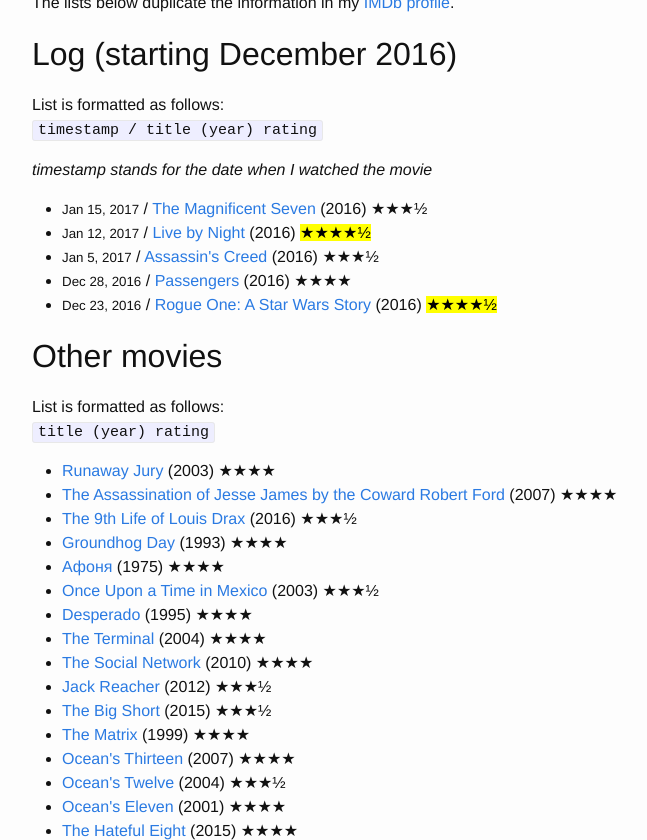
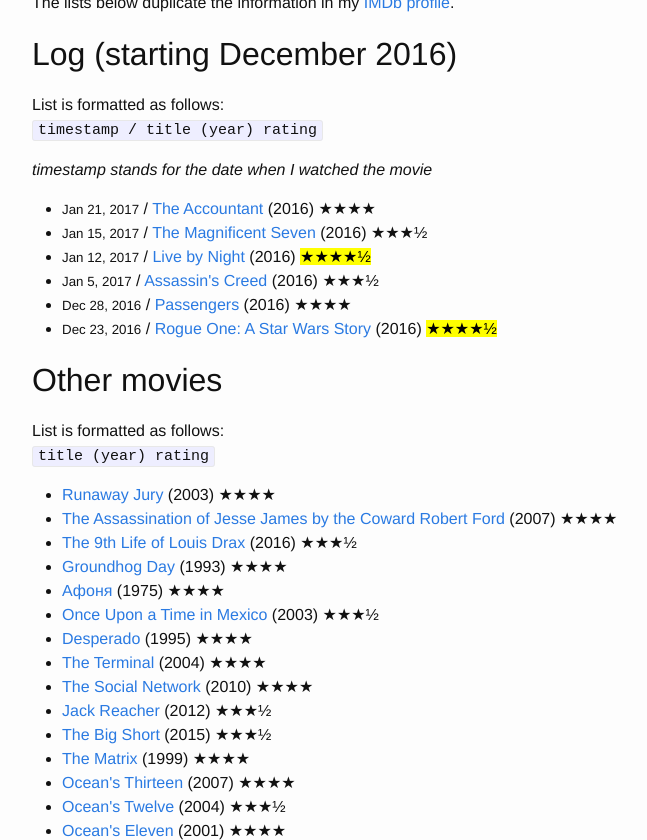
Before and after one commit to aspyatkin/personal-website, a Jekyll site: the page built from movie-list.md, in a window 1280 px wide and 900 px high, scrolled down 452 px, cut to the strip 60-900 px from the top of the window. Shown: the whole strip, without its empty margins (238-885 px from the left). Built offline with Jekyll 4.4.1, drawn with Linux system fonts in a browser that asks for light colours.

Commit message:
Update movie list

```diff
--- a/movie-list.md
+++ b/movie-list.md
@@ -5,6 +5,12 @@
 permalink: /movie-list/
 top_ndx: 3
 log_list:
+  - date: 'Jan 21, 2017'
+    title: 'The Accountant'
+    year: 2016
+    rating: 4
+    url: 'http://www.imdb.com/title/tt2140479/'
+
   - date: 'Jan 15, 2017'
     title: 'The Magnificent Seven'
     year: 2016
```
